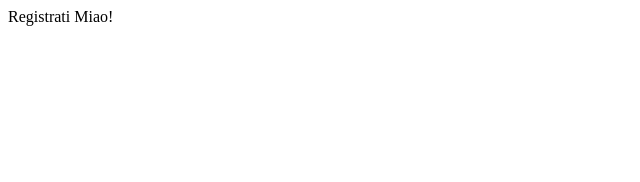
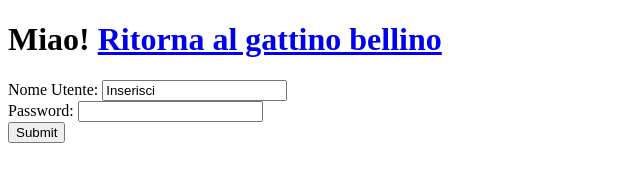
Before and after one commit to Fallin7/EsercitazioneFPW, a plain HTML site: page web/registrazione.html in a window 1280 px wide. Shown: the whole page, without its empty margins (0-640 px from the left). Drawn offline with Linux system fonts and the light colour scheme.

Commit message:
Fine esercitazione

```diff
--- a/web/registrazione.html
+++ b/web/registrazione.html
@@ -14,6 +14,19 @@ and open the template in the editor.
         <meta name="description" content="Homepage delle esercitazioni di FPW">
     </head>
     <body>
-        <div>Registrati Miao!</div>
+        <div>
+            <h1>Miao! <a href="index.html">Ritorna al gattino bellino</a></h1>
+        </div>
+        <div>
+            <form action="index.html" method="post">
+                <label for="utente">Nome Utente:</label>
+                <input type="text" name="nomeUtente" id="utente" value="Inserisci"/>
+                <br/>
+                <label for="upass">Password:</label>
+                <input type="password" name="passwordUtente" id="upass"/>
+                <br/>
+                <input type="submit" value="Submit"/>
+            </form>
+        </div>
     </body>
 </html>
```
